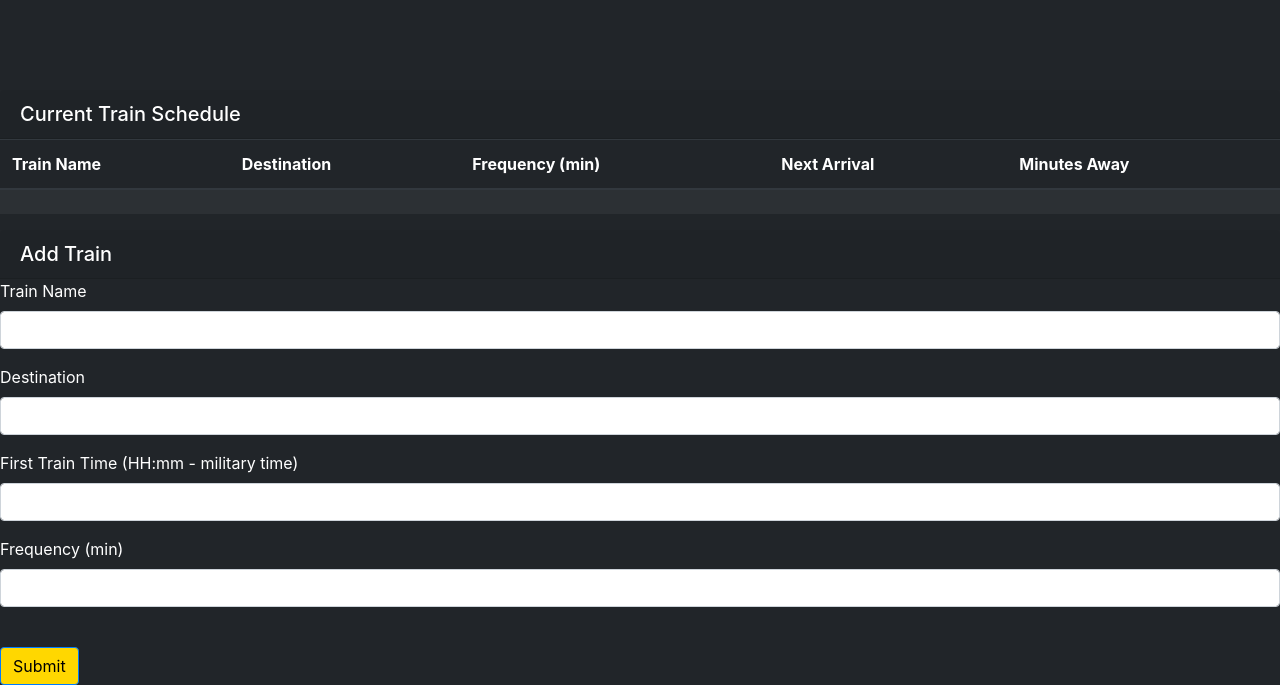
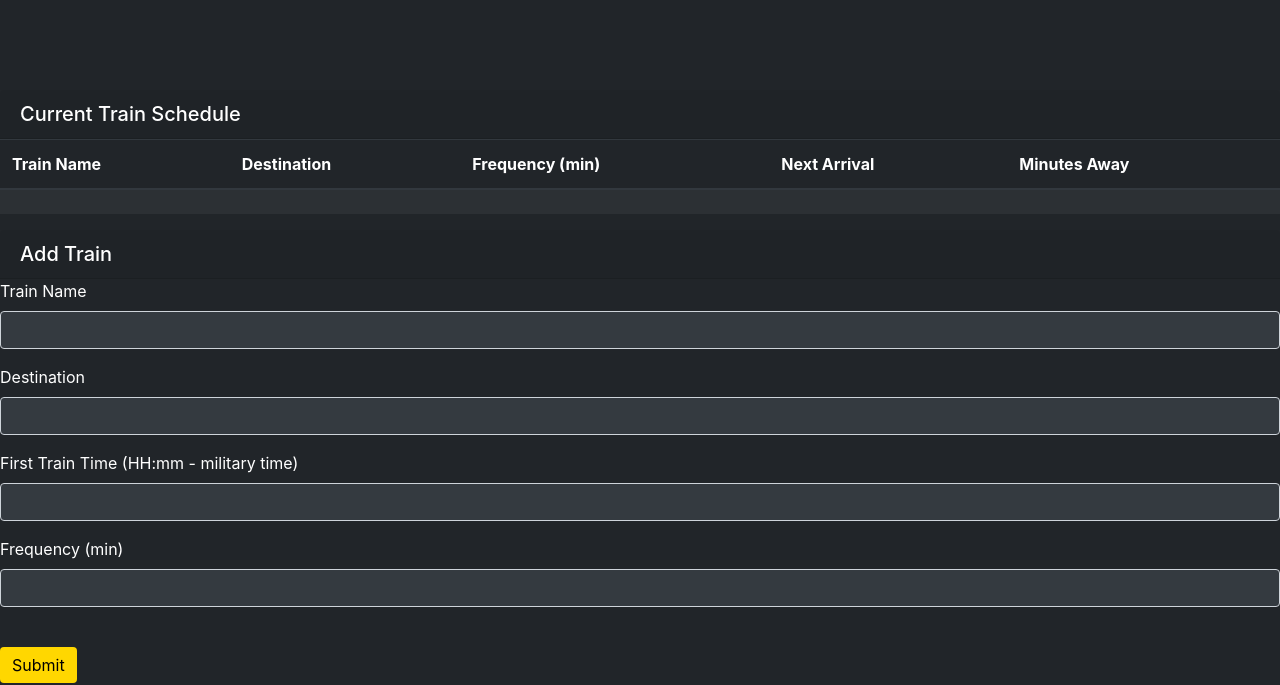
Before and after one commit to Connor2121/trainSchedule, a plain HTML site: page index.html in a window 1280 px wide. Shown: the part 153-838 px from the top of the page. Drawn offline with nearby package versions, Linux system fonts and the light colour scheme; no server answers.

Commit message:
more styles

```diff
--- a/assets/css/style.css
+++ b/assets/css/style.css
@@ -9,12 +9,17 @@
 .btn-primary {
     background-color: gold;
     color: black;
+    border: #212529;
 }
 
 .form-group {
     background-color: #212529;
     color: #fff;
 }
+.form-control {
+    background-color: #343a40;
+    color: #fff;
+}
 body {
     background-color: #212529;
 }
```
